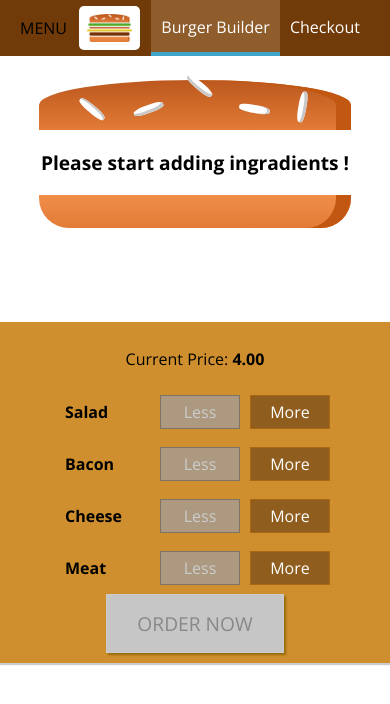
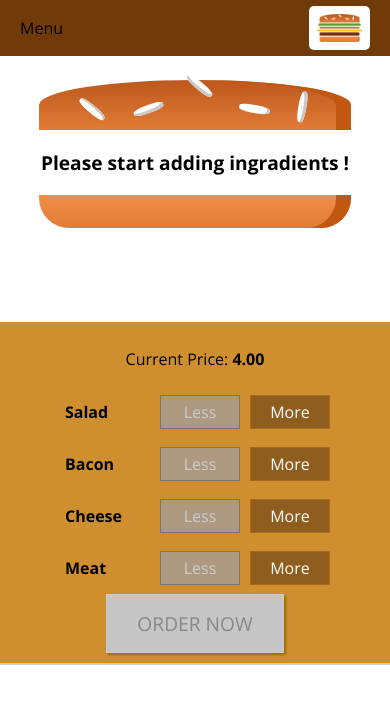
Before and after one commit to ducpminh668/burger-app, a React app: page / in a window 390 px wide. Shown: the top 704 px of the page. Built offline with nearby package versions, Linux system fonts and the light colour scheme.

Commit message:
add sideDrawer and responsive

```diff
--- a/src/components/Layout/Layout.js
+++ b/src/components/Layout/Layout.js
@@ -1,16 +1,37 @@
-import React from 'react';
+import React, { Component } from 'react';
 
 import Aux from '../../hoc/Aux';
+import Toolbar from '../Navigation/Toolbar/Toolbar';
+import SideDrawer from '../Navigation/SideDrawer/SideDrawer';
 import './Layout.css';
-import Toolbar from '../Navigation/Toolbar/Toolbar';
 
-const layout = props => {
-  return (
-    <Aux>
-      <Toolbar />
-      <main className="Content">{props.children}</main>
-    </Aux>
-  );
-};
+class Layout extends Component {
+  state = {
+    showSideDrawer: false
+  };
 
-export default layout;
+  sideDrawerClosedHandler = () => {
+    this.setState({ showSideDrawer: false });
+  };
+
+  sideDrawerToogleHandler = () => {
+    this.setState(prevState => {
+      return { showSideDrawer: !prevState.showSideDrawer };
+    });
+  };
+
+  render() {
+    return (
+      <Aux>
+        <Toolbar drawerToggleClicked={this.sideDrawerToogleHandler} />
+        <SideDrawer
+          closed={this.sideDrawerClosedHandler}
+          open={this.state.showSideDrawer}
+        />
+        <main className="Content">{this.props.children}</main>
+      </Aux>
+    );
+  }
+}
+
+export default Layout;
--- a/src/components/Logo/Logo.css
+++ b/src/components/Logo/Logo.css
@@ -1,7 +1,7 @@
 .Logo {
   background-color: white;
   padding: 8px;
-  height: 80%;
+  height: 100%;
   box-sizing: border-box;
   border-radius: 5px;
 }
--- a/src/components/Navigation/NavigationItems/NavigationItem/NavigationItem.css
+++ b/src/components/Navigation/NavigationItems/NavigationItem/NavigationItem.css
@@ -1,17 +1,14 @@
 .NavigationItem {
-  margin: 0;
+  margin: 10px 0;
   box-sizing: border-box;
-  display: flex;
-  height: 100%;
-  align-items: center;
+  display: block;
+  width: 100%;
 }
 
 .NavigationItem a {
-  color: #fff;
+  color: #8f5c2c;
   text-decoration: none;
-  height: 100%;
-  padding: 16px 10px;
-  border-bottom: 4px solid transparent;
+  width: 100%;
   box-sizing: border-box;
   display: block;
 }
@@ -19,7 +16,30 @@
 .NavigationItem a:hover,
 .NavigationItem a:active,
 .NavigationItem a.active {
-  background-color: #8f5c2c;
-  border-bottom: 4px solid #40a4c8;
-  color: #fff;
+  color: #40a4c8;
 }
+
+@media (min-width: 500px) {
+  .NavigationItem {
+    margin: 0;
+    display: flex;
+    height: 100%;
+    width: auto;
+    align-items: center;
+  }
+
+  .NavigationItem a {
+    color: white;
+    height: 100%;
+    padding: 16px 10px;
+    border-bottom: 4px solid transparent;
+  }
+
+  .NavigationItem a:hover,
+  .NavigationItem a:active,
+  .NavigationItem a.active {
+    background-color: #8f5c2c;
+    border-bottom: 4px solid #40a4c8;
+    color: white;
+  }
+}
--- a/src/components/Navigation/NavigationItems/NavigationItems.css
+++ b/src/components/Navigation/NavigationItems/NavigationItems.css
@@ -4,5 +4,12 @@
   list-style: none;
   display: flex;
   align-items: center;
+  flex-flow: column;
   height: 100%;
 }
+
+@media (min-width: 500px) {
+  .NavigationItems {
+    flex-flow: row;
+  }
+}
--- /dev/null
+++ b/src/components/Navigation/SideDrawer/DrawerToggle/DrawerToggle.js
@@ -0,0 +1,7 @@
+import React from 'react';
+
+const DrawerToggle = props => {
+  return <div onClick={props.clicked}>Menu</div>;
+};
+
+export default DrawerToggle;
--- /dev/null
+++ b/src/components/Navigation/SideDrawer/SideDrawer.css
@@ -0,0 +1,32 @@
+.SideDrawer {
+  position: fixed;
+  width: 280px;
+  max-width: 70%;
+  height: 100%;
+  left: 0;
+  top: 0;
+  z-index: 200;
+  background-color: #fff;
+  padding: 32px 16px;
+  box-sizing: border-box;
+  transition: transform 0.3s ease-out;
+}
+
+@media (min-width: 500px) {
+  .SideDrawer {
+    display: none;
+  }
+}
+
+.Open {
+  transform: translateX(0);
+}
+
+.Close {
+  transform: translateX(-100%);
+}
+
+.SideDrawer__Logo {
+  height: 11%;
+  margin-bottom: 32px;
+}
--- /dev/null
+++ b/src/components/Navigation/SideDrawer/SideDrawer.js
@@ -0,0 +1,29 @@
+import React from 'react';
+import Logo from '../../Logo/Logo';
+import NavigationItems from '../NavigationItems/NavigationItems';
+import Backdrop from '../../UI/Backdrop/Backdrop';
+import Aux from '../../../hoc/Aux';
+
+import './SideDrawer.css';
+
+const SideDrawer = props => {
+  let attachedClasses = ['SideDrawer', 'Close'];
+  if (props.open) {
+    attachedClasses = ['SideDrawer', 'Open'];
+  }
+  return (
+    <Aux>
+      <Backdrop show={props.open} clicked={props.closed} />
+      <div className={attachedClasses.join(' ')}>
+        <div className="SideDrawer__Logo">
+          <Logo />
+        </div>
+        <nav>
+          <NavigationItems />
+        </nav>
+      </div>
+    </Aux>
+  );
+};
+
+export default SideDrawer;
--- a/src/components/Navigation/Toolbar/Toolbar.css
+++ b/src/components/Navigation/Toolbar/Toolbar.css
@@ -4,7 +4,7 @@
   position: fixed;
   top: 0;
   left: 0;
-  background-color: #703B09;
+  background-color: #703b09;
   display: flex;
   justify-content: space-between;
   align-items: center;
@@ -16,3 +16,13 @@
 .Toolbar nav {
   height: 100%;
 }
+
+.Toolbar__Logo {
+  height: 80%;
+}
+
+@media (max-width: 499px) {
+  .DesktopOnly {
+    display: none;
+  }
+}
--- a/src/components/Navigation/Toolbar/Toolbar.js
+++ b/src/components/Navigation/Toolbar/Toolbar.js
@@ -1,14 +1,17 @@
 import React from 'react';
 import Logo from '../../Logo/Logo';
+import NavigationItems from '../NavigationItems/NavigationItems';
+import DrawerToggle from '../SideDrawer/DrawerToggle/DrawerToggle';
 import './Toolbar.css';
-import NavigationItems from '../NavigationItems/NavigationItems';
 
 const Toolbar = props => {
   return (
     <header className="Toolbar">
-      <div>MENU</div>
-      <Logo />
-      <nav>
+      <DrawerToggle clicked={props.drawerToggleClicked} />
+      <div className="Toolbar__Logo">
+        <Logo />
+      </div>
+      <nav className="DesktopOnly">
         <NavigationItems />
       </nav>
     </header>
```
